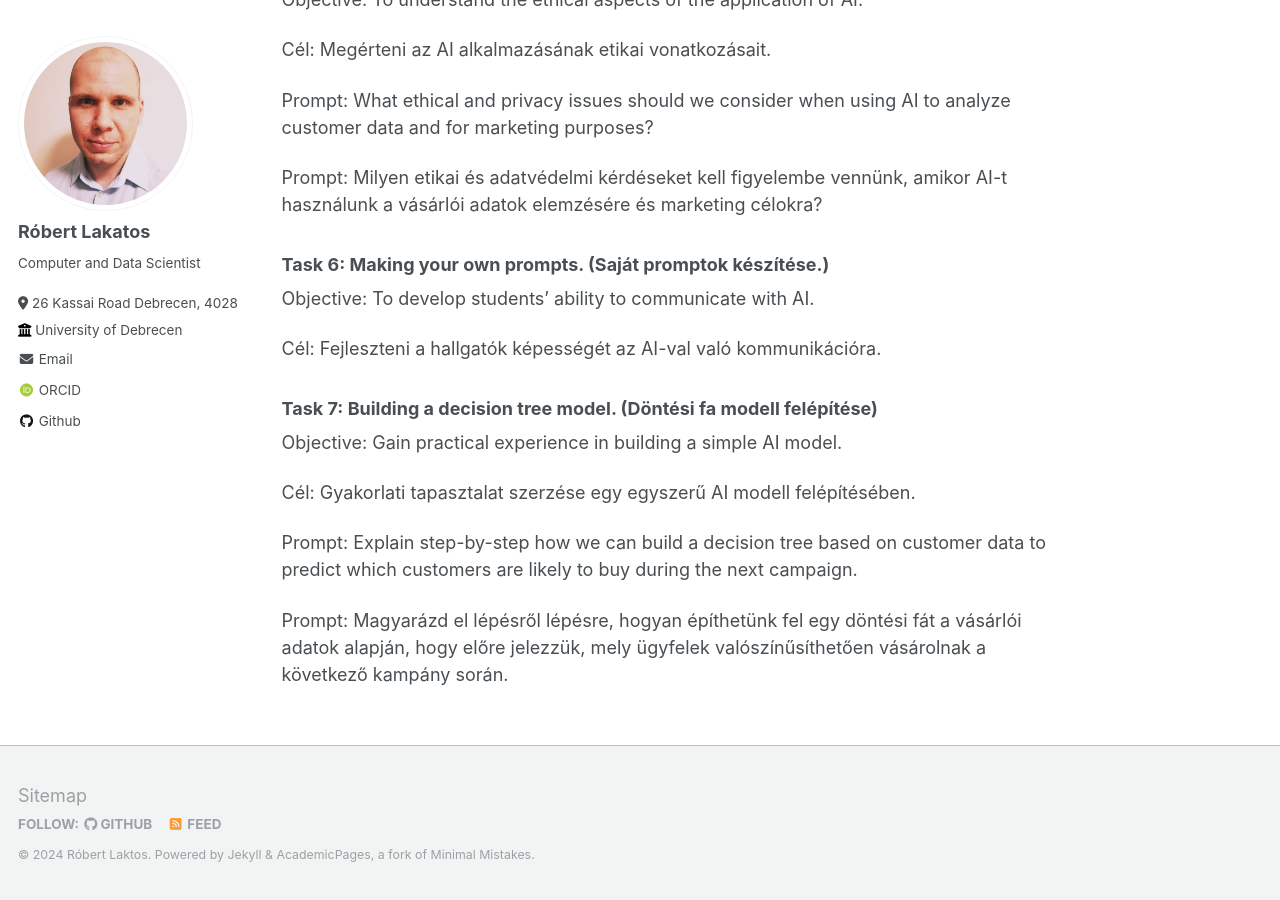
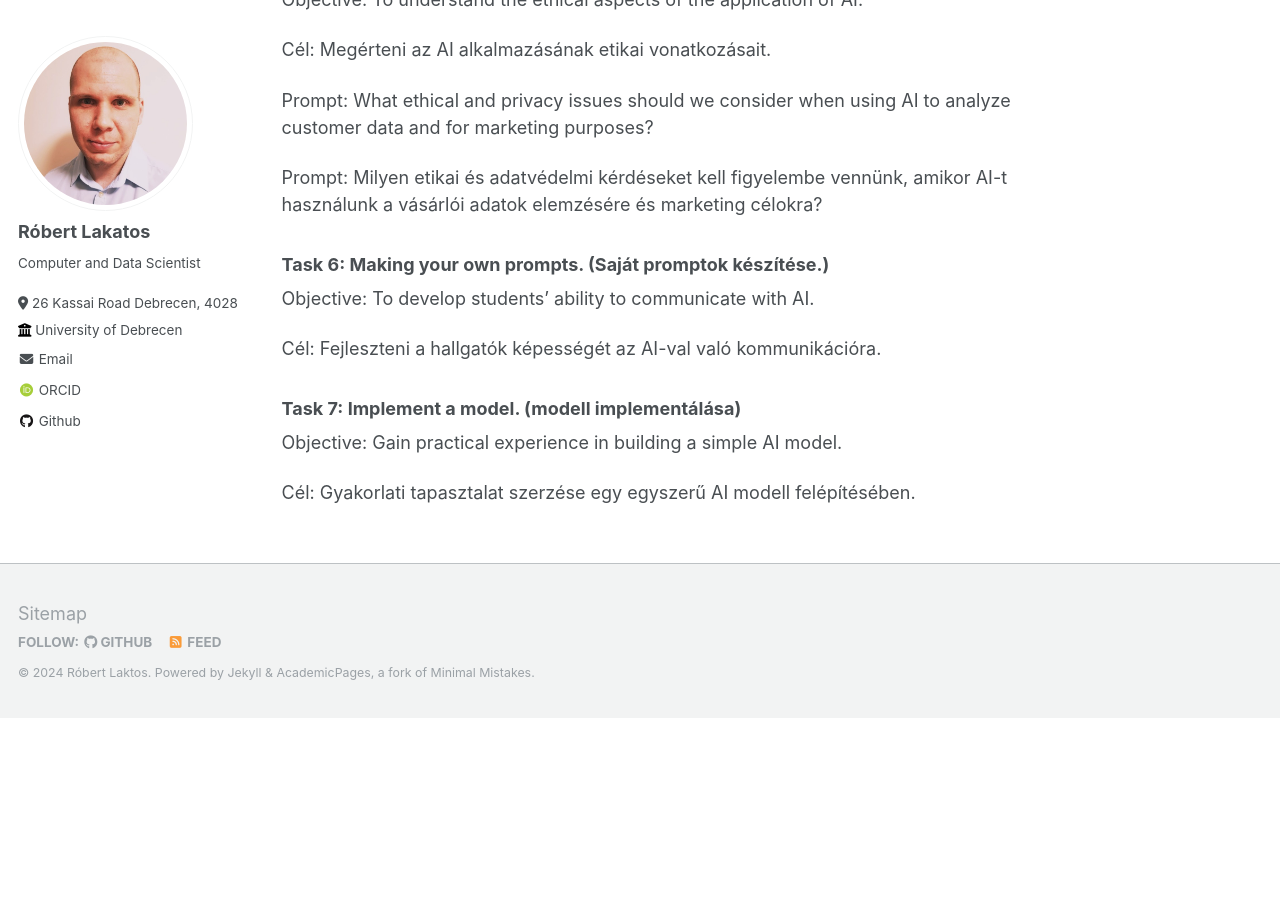
Before and after one commit to robertlakatos/me, a Jekyll site: the page built from materials/AIPD/labor/I-introduction.md, in a window 1280 px wide and 900 px high, scrolled down 6780 px. Built offline with Jekyll 4.4.1, drawn with Linux system fonts in a browser that asks for light colours; some web fonts are replaced; after the commit the page ends 7498 px from its top, so only the background shows below that.

Commit message:
model implementation

```diff
--- a/materials/AIPD/labor/I-introduction.md
+++ b/materials/AIPD/labor/I-introduction.md
@@ -174,12 +174,8 @@ Objective: To develop students' ability to communicate with AI.
 
 Cél: Fejleszteni a hallgatók képességét az AI-val való kommunikációra.
 
-### Task 7: Building a decision tree model. (Döntési fa modell felépítése)
+### Task 7: Implement a model. (modell implementálása)
 
 Objective: Gain practical experience in building a simple AI model.
 
 Cél: Gyakorlati tapasztalat szerzése egy egyszerű AI modell felépítésében.
-
-Prompt: Explain step-by-step how we can build a decision tree based on customer data to predict which customers are likely to buy during the next campaign.
-
-Prompt: Magyarázd el lépésről lépésre, hogyan építhetünk fel egy döntési fát a vásárlói adatok alapján, hogy előre jelezzük, mely ügyfelek valószínűsíthetően vásárolnak a következő kampány során.
```
